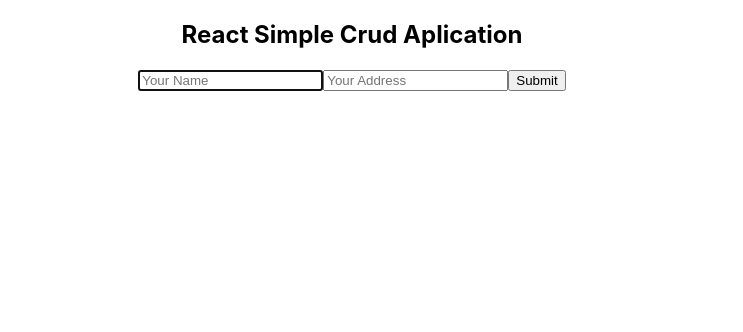
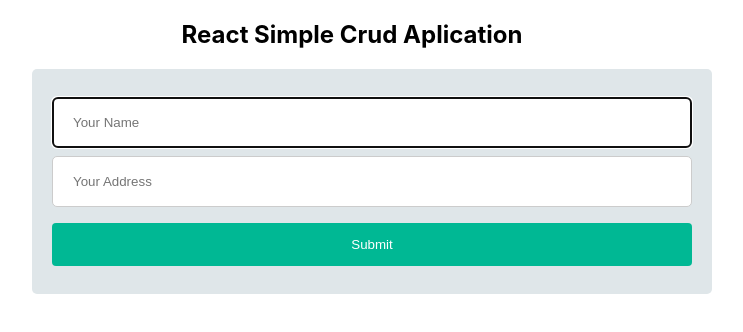
Before and after one commit to fauzanakbaralmunbaits/reactjs-crud-app, a React (Create React App) app: page / in a window 1280 px wide. Shown: the top 332 px of the page, without its empty margins (288-1031 px from the left). Built offline with nearby package versions, Linux system fonts and the light colour scheme.

Commit message:
build css for app, form, field, button, list, buttonlist

```diff
--- a/src/App.css
+++ b/src/App.css
@@ -1,32 +1,45 @@
 .App {
-  text-align: center;
+  margin:auto;
+  width: 50%;
 }
 
-.App-logo {
-  animation: App-logo-spin infinite 20s linear;
-  height: 40vmin;
+.myForm{
+  width: 100%;
+  background-color: #dfe6e9;
+  border-radius: 5px;
+  padding: 20px;
 }
 
-.App-header {
-  background-color: #282c34;
-  min-height: 100vh;
-  display: flex;
-  flex-direction: column;
-  align-items: center;
-  justify-content: center;
-  font-size: calc(10px + 2vmin);
-  color: white;
+.formField{
+  width:100%;
+  padding: 17px 20px;
+  margin: 8px 0;
+  display: block;
+  border: 1px solid #ccc;
+  border-radius: 5px;
+  box-sizing: border-box;
 }
 
-.App-link {
-  color: #61dafb;
+.myButton{
+  width:100%;
+  background-color: #00b894;
+  color: white;
+  padding: 14px 20px;
+  margin: 8px 0;
+  border: none;
+  border-radius: 4px;
+  cursor: pointer;
 }
 
-@keyframes App-logo-spin {
-  from {
-    transform: rotate(0deg);
-  }
-  to {
-    transform: rotate(360deg);
-  }
+.myList{
+  list-style: none;
 }
+
+.myListButton{
+  display: inline-block;
+  height: auto;
+  width: auto;
+  border-radius: 7px;
+  border: 1px solid #00b894;
+  margin: 3px 5px;
+}
```
